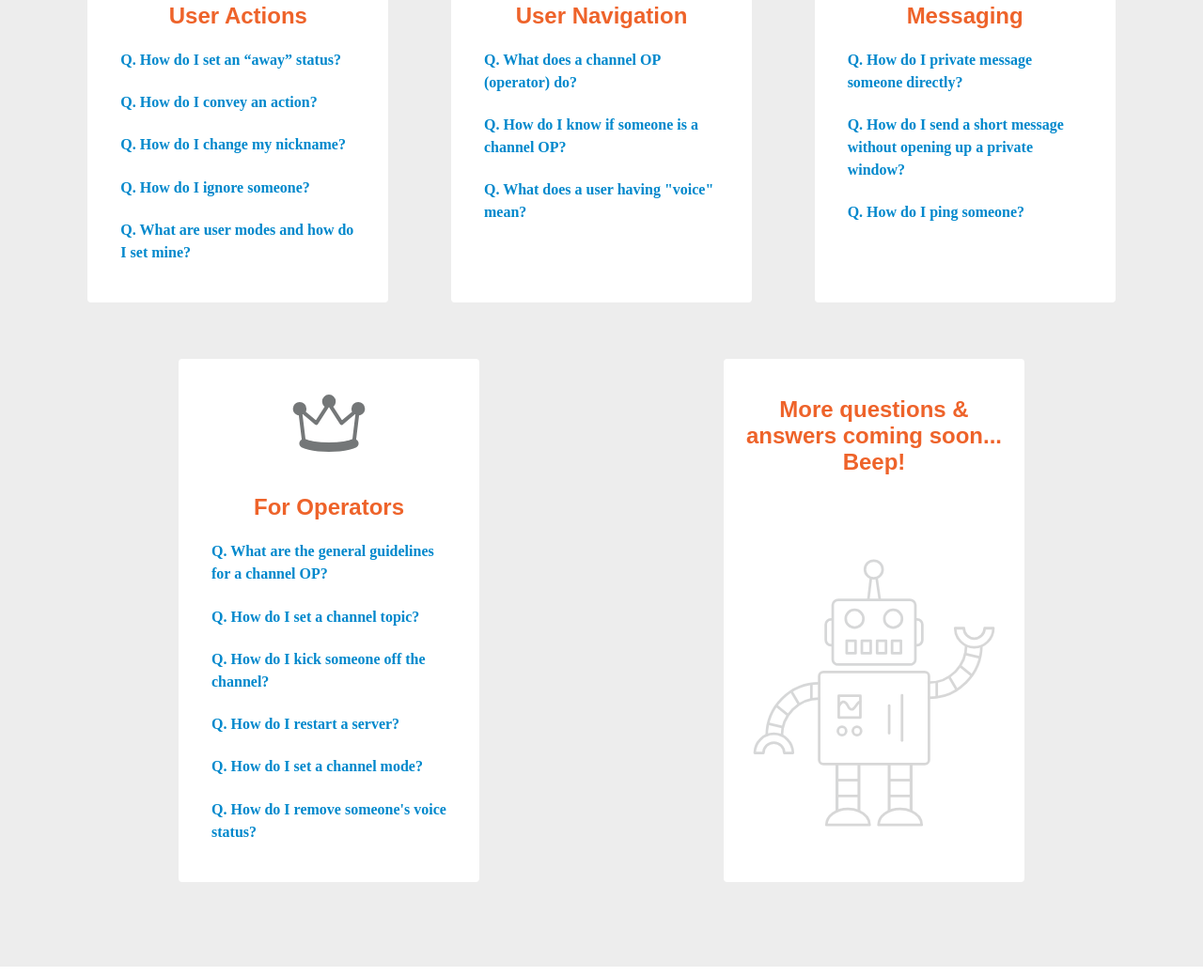
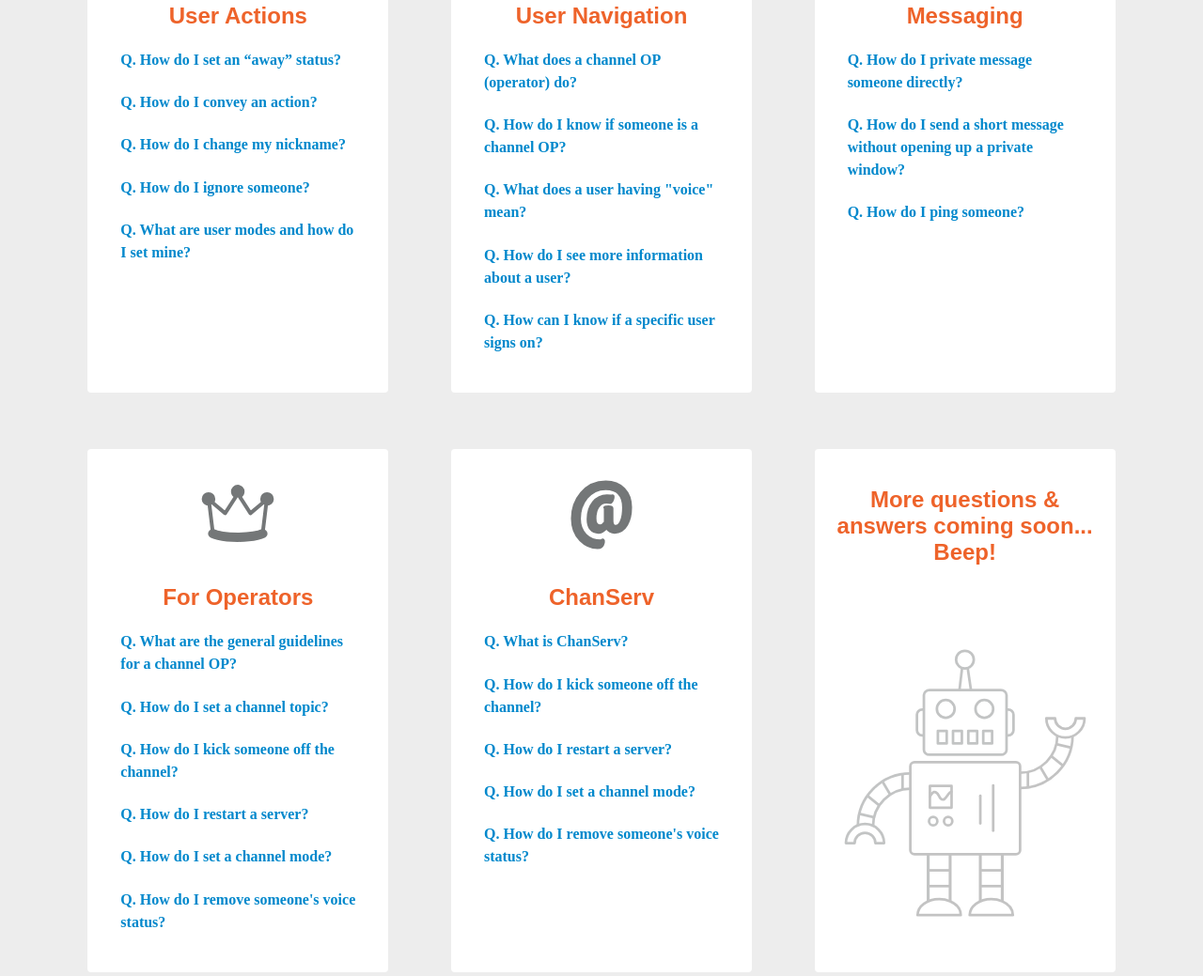
Before and after one commit to BotBotMe/irc-guide, a plain HTML site: page index.html in a window 1280 px wide. Shown: the part 1194-2233 px from the top of the page at 94% size. Drawn offline with Linux system fonts and the light colour scheme; a web font is replaced by a local one.

Commit message:
New section, questions, and icons added

```diff
--- a/index.html
+++ b/index.html
@@ -64,7 +64,7 @@
   <section class="question-section">
 
     <div class="contain-category">
-      <img class="icon" src="http://placehold.it/150x150">
+      <img class="icon" src="images/beforebegin.svg" />
       <div class="contain-questions">
         <h2 class="category-title">Before You Begin</h2>
         <a href="#"><h4>What <em>is</em> IRC?</h4></a>
@@ -116,6 +116,8 @@
         <a href="#"><h4>What does a channel OP (operator) do?</h4></a>
         <a href="#"><h4>How do I know if someone is a channel OP?</h4></a>
         <a href="#"><h4>What does a user having "voice" mean?</h4></a>
+        <a href="#"><h4>How do I see more information about a user?</h4></a>
+        <a href="#"><h4>How can I know if a specific user signs on?</h4></a>
       </div>
     </div>
 
@@ -165,6 +167,18 @@
         <h2 class="category-title">For Operators</h2>
         <a href="#"><h4>What are the general guidelines for a channel OP?</h4></a>
         <a href="#"><h4>How do I set a channel topic?</h4></a>
+        <a href="#"><h4>How do I kick someone off the channel?</h4></a>
+        <a href="#"><h4>How do I restart a server?</h4></a>
+        <a href="#"><h4>How do I set a channel mode?</h4></a>
+        <a href="#"><h4>How do I remove someone's voice status?</h4></a>
+      </div>
+    </div>
+
+    <div class="contain-category">
+      <img class="icon" src="images/chanserv.svg">
+      <div class="contain-questions">
+        <h2 class="category-title">ChanServ</h2>
+        <a href="#"><h4>What is ChanServ?</h4></a>
         <a href="#"><h4>How do I kick someone off the channel?</h4></a>
         <a href="#"><h4>How do I restart a server?</h4></a>
         <a href="#"><h4>How do I set a channel mode?</h4></a>
@@ -304,6 +318,18 @@
       <p>Channel operators can select certain users to "have a voice". This "voiced" user will have a "+" symbol by their user name and be able to speak when the +m mode is set. This mode signals a <em>moderated</em> channel, in which only the OP (@) and voices (+) can send messages to the channel while all other messages are blocked.</p>
     </div>
 
+    <div class="answer">
+      <h4>How do I see more information about a user?</h4>
+      <p>/whois nickname</p>
+      <p class="example">/whois botbot</p>
+    </div>
+
+    <div class="answer">
+      <h4>How can I know if a specific user signs on?</h4>
+      <p>/notify nickname</p>
+      <p class="example">/notify botbot</p>
+    </div>
+
     <!-- For Operators -->
     <div class="answer">
       <h4>How do I set a channel topic?</h4>
--- a/ircsheet.css
+++ b/ircsheet.css
@@ -229,13 +229,6 @@ p {
     border: none;
     width: 100px;
   }
-  .place-hold {
-    display: inline-block;
-  }
-  .full-bot {
-    margin: 60px 0 0 -10px;
-    opacity: .2;
-  }
 }
 
 @media (min-width: 1000px) {
@@ -244,3 +237,13 @@ p {
     width: 900px;
   }
 }
+
+@media (min-width: 1165px) {
+  .place-hold {
+    display: inline-block;
+  }
+  .full-bot {
+    margin: 60px 0 0 -10px;
+    opacity: .3;
+  }
+}
```
Also changed, not shown: images/beforebegin.svg (added), images/chanserv.svg (added).
